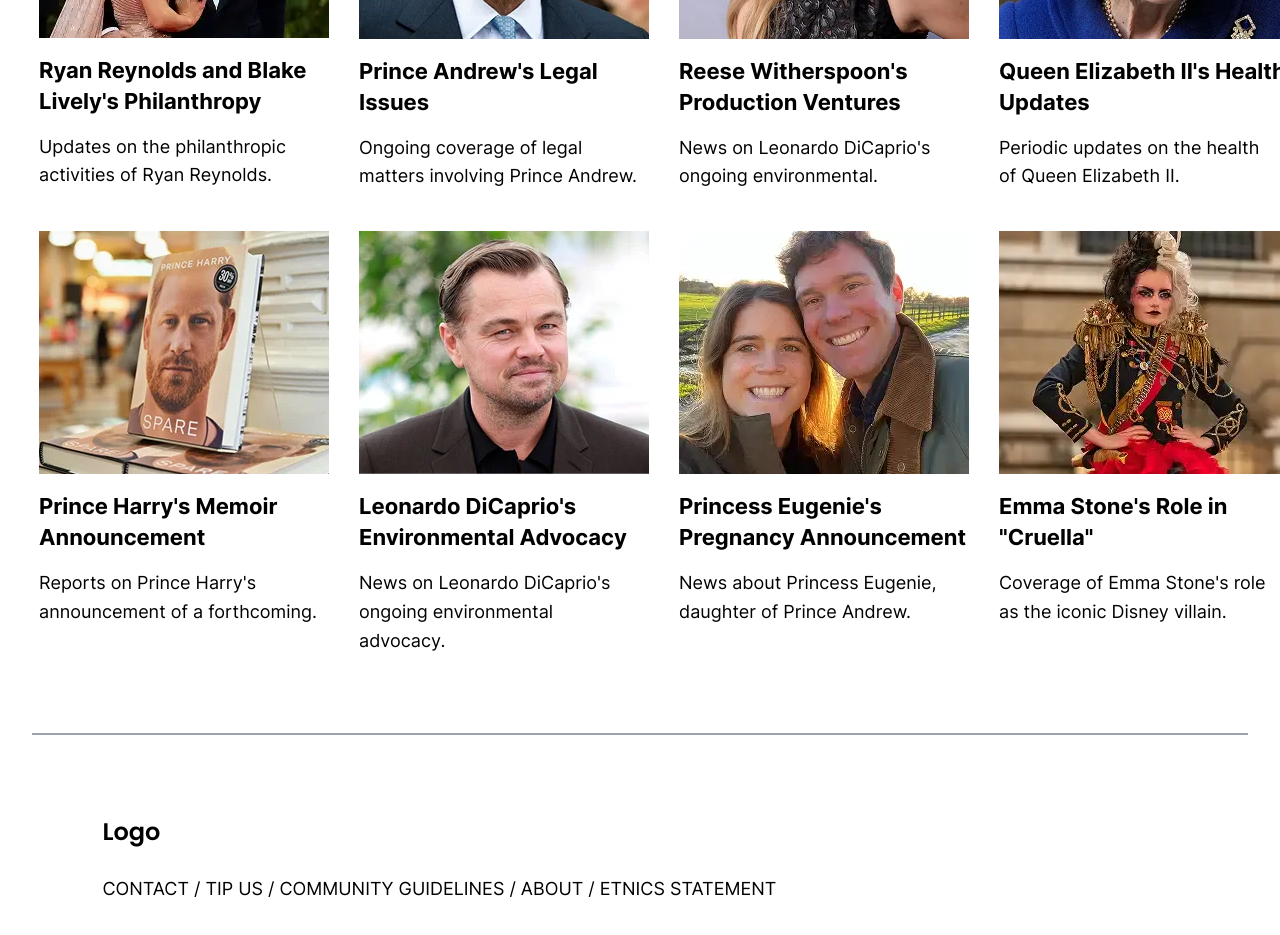
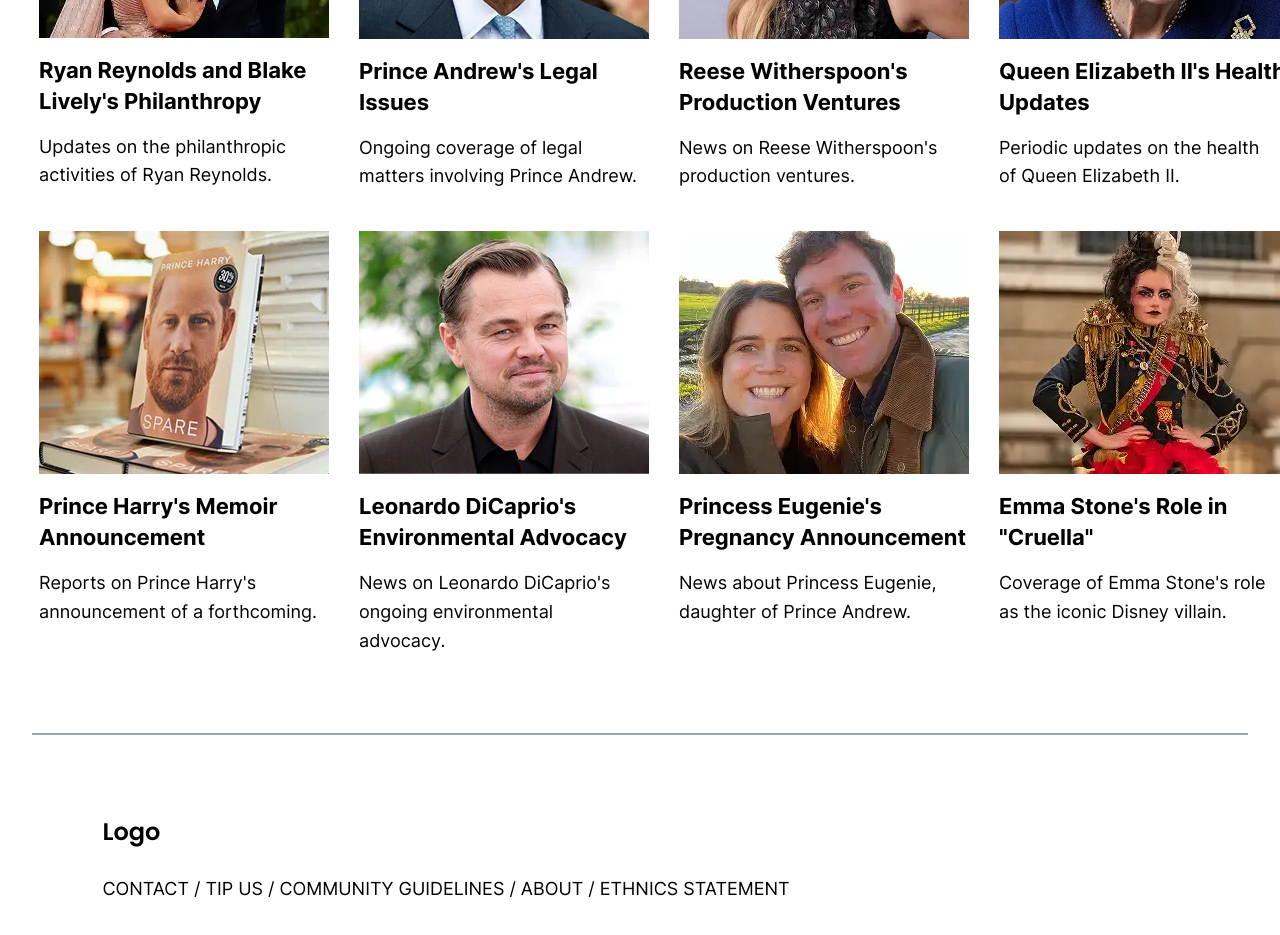
Before and after one commit to the-all-spark/show-business, a website: page src/index.html in a window 1280 px wide. Shown: the part 3860-4795 px from the top of the page. Drawn offline with nearby package versions, Linux system fonts and the light colour scheme; files that its build step writes are made by us from their sources.

Commit message:
fix: correct some mistakes in text in index.html

```diff
--- a/src/index.html
+++ b/src/index.html
@@ -581,8 +581,7 @@
             alt="Photo of Reese Witherspoon"
           />
           <h4 class="h4 another-article__title">Reese Witherspoon's Production Ventures</h4>
-          <!--! Ошибка в тексте -->
-          <p class="news-text another-article__text">News on Leonardo DiCaprio's ongoing environmental.</p>
+          <p class="news-text another-article__text">News on Reese Witherspoon's production ventures.</p>
         </article>
 
         <article class="another-article">
@@ -648,8 +647,7 @@
         <span class="footer__separator">/</span>
         <a href="#" class="footer__link">About</a>
         <span class="footer__separator">/</span>
-        <!-- ! ошибка в тексте: Ethnics-->
-        <a href="#" class="footer__link">Etnics statement</a>
+        <a href="#" class="footer__link">Ethnics statement</a>
       </p>
     </footer>
   </body>
```
